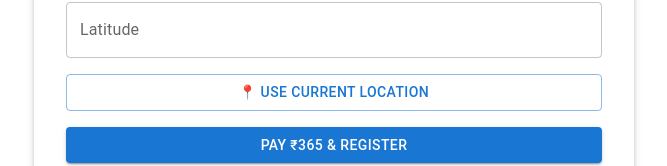
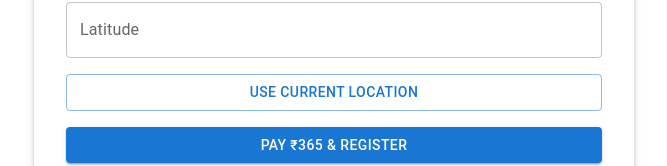
Before and after one commit to win4abhang/locoshop-admin, a React (Create React App) app: page /register in a window 1280 px wide. Shown: the part 542-708 px from the top of the page, without its empty margins (306-973 px from the left). Built offline with nearby package versions, Linux system fonts and the light colour scheme; the HTML template or start-up script is replaced by a standard one.

Commit message:
Add https://about.localz.online/

```diff
--- a/src/pages/LandingPage.js
+++ b/src/pages/LandingPage.js
@@ -27,6 +27,7 @@ function LandingPage() {
   };
   return (
     <Container maxWidth="lg" sx={{ py: 6 }}>
+
       {/* ===== HERO SECTION ===== */}
       <Box textAlign="center" mb={5}>
         <Typography variant="h3" fontWeight="bold" gutterBottom>
--- a/src/pages/Register.js
+++ b/src/pages/Register.js
@@ -205,7 +205,7 @@ const Register = () => {
             ))}
 
             <Button variant="outlined" onClick={handleLocation}>
-              📍 Use Current Location
+              Use Current Location
             </Button>
 
             <Button variant="contained" type="submit" fullWidth>
```
